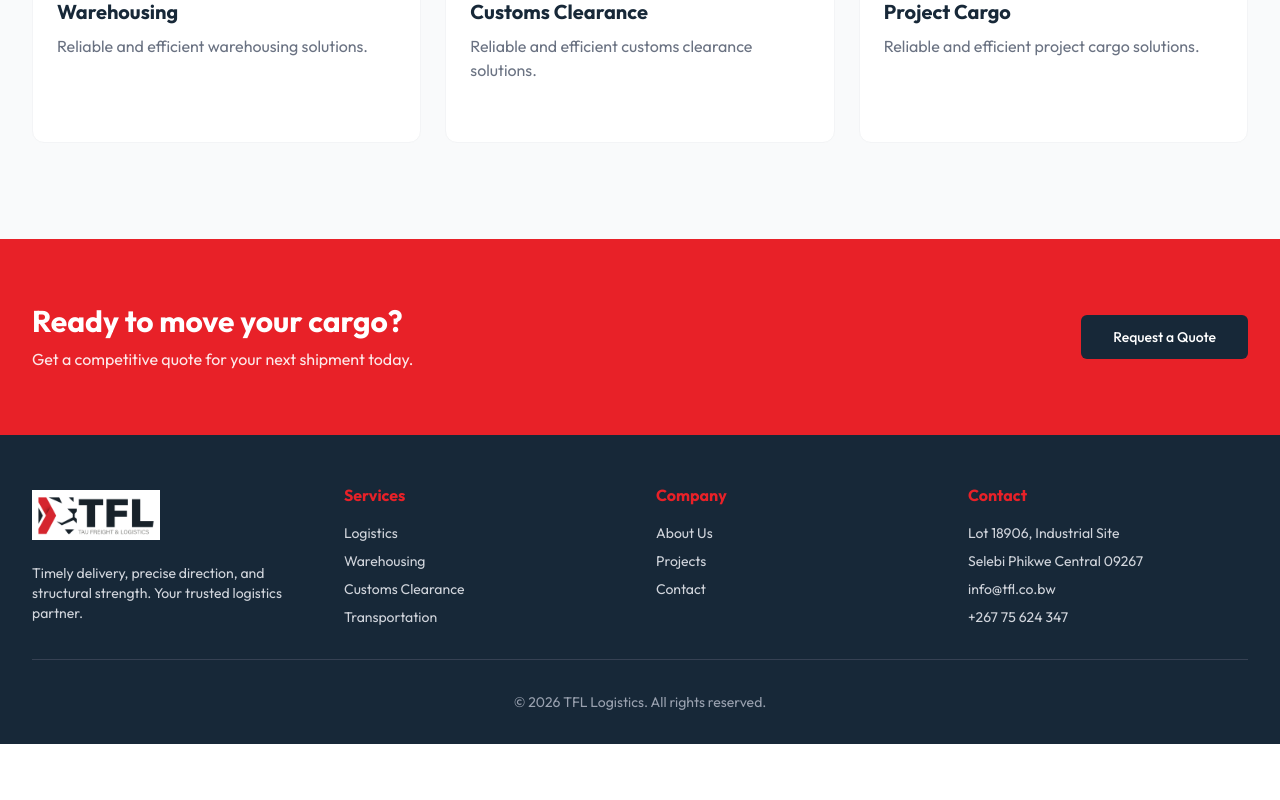
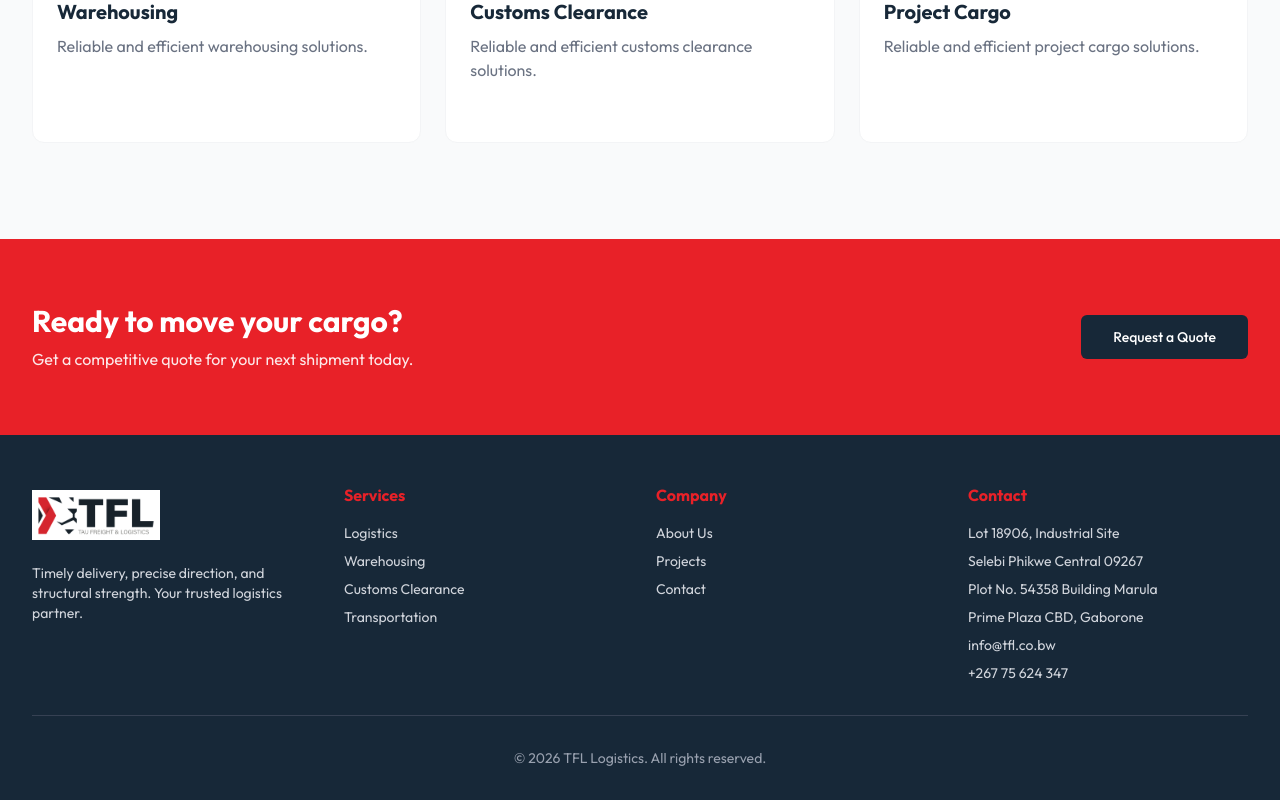
Before and after one commit to tflbw/tfl, a Next.js app: page / in a window 1280 px wide. Shown: the part 1560-2360 px from the top of the page. Before the commit the page ends 2304 px from the top, so only its background shows below. Built offline with nearby package versions, Linux system fonts and the light colour scheme.

Commit message:
feat: second address in footer

```diff
--- a/src/components/Footer.tsx
+++ b/src/components/Footer.tsx
@@ -44,6 +44,8 @@ export default function Footer() {
                         <ul className="space-y-2 text-sm text-gray-300">
                             <li>Lot 18906, Industrial Site</li>
                             <li>Selebi Phikwe Central 09267</li>
+                            <li>Plot No. 54358 Building Marula</li>
+                            <li>Prime Plaza CBD, Gaborone</li>
                             <li>info@tfl.co.bw</li>
                             <li>+267 75 624 347</li>
                         </ul>
```
